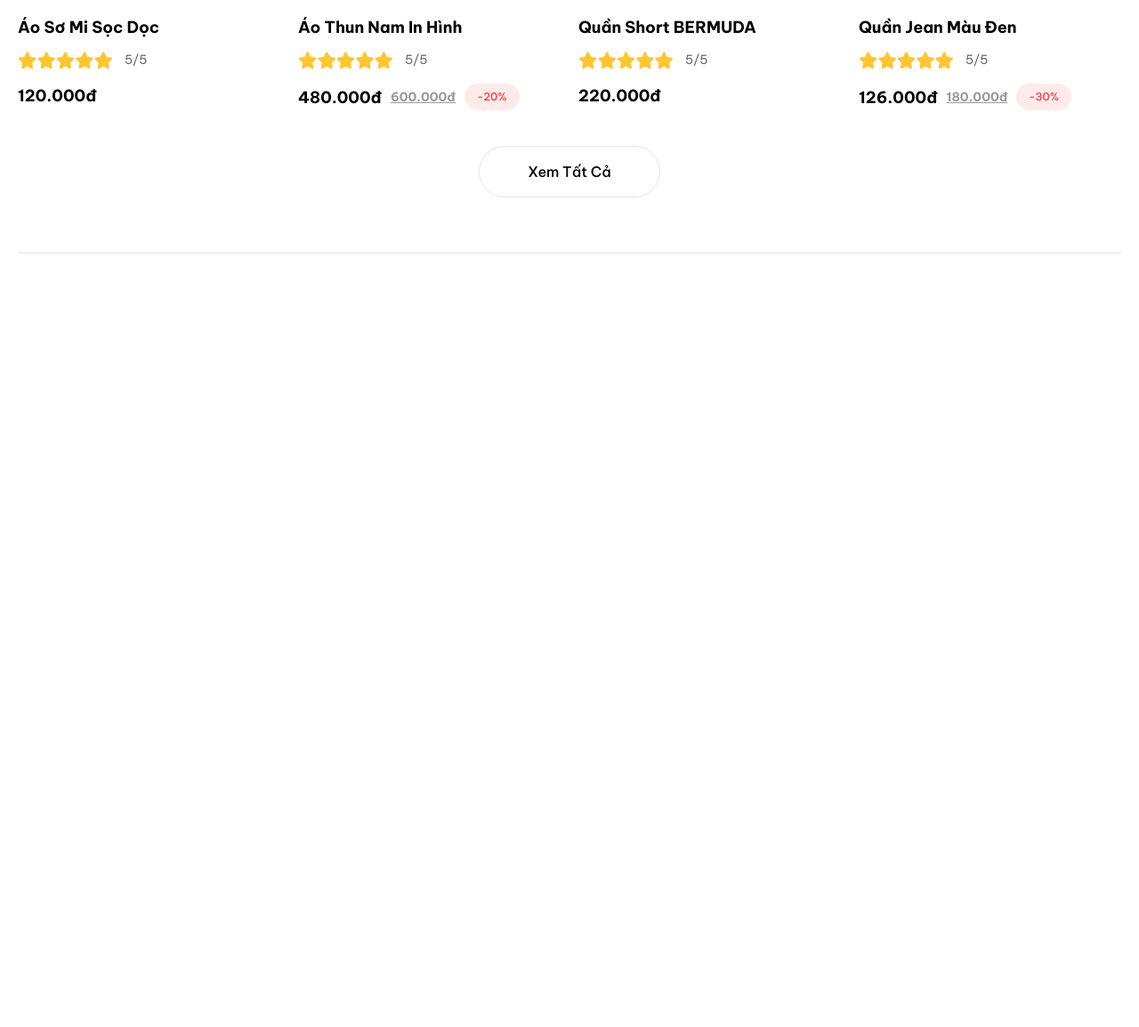
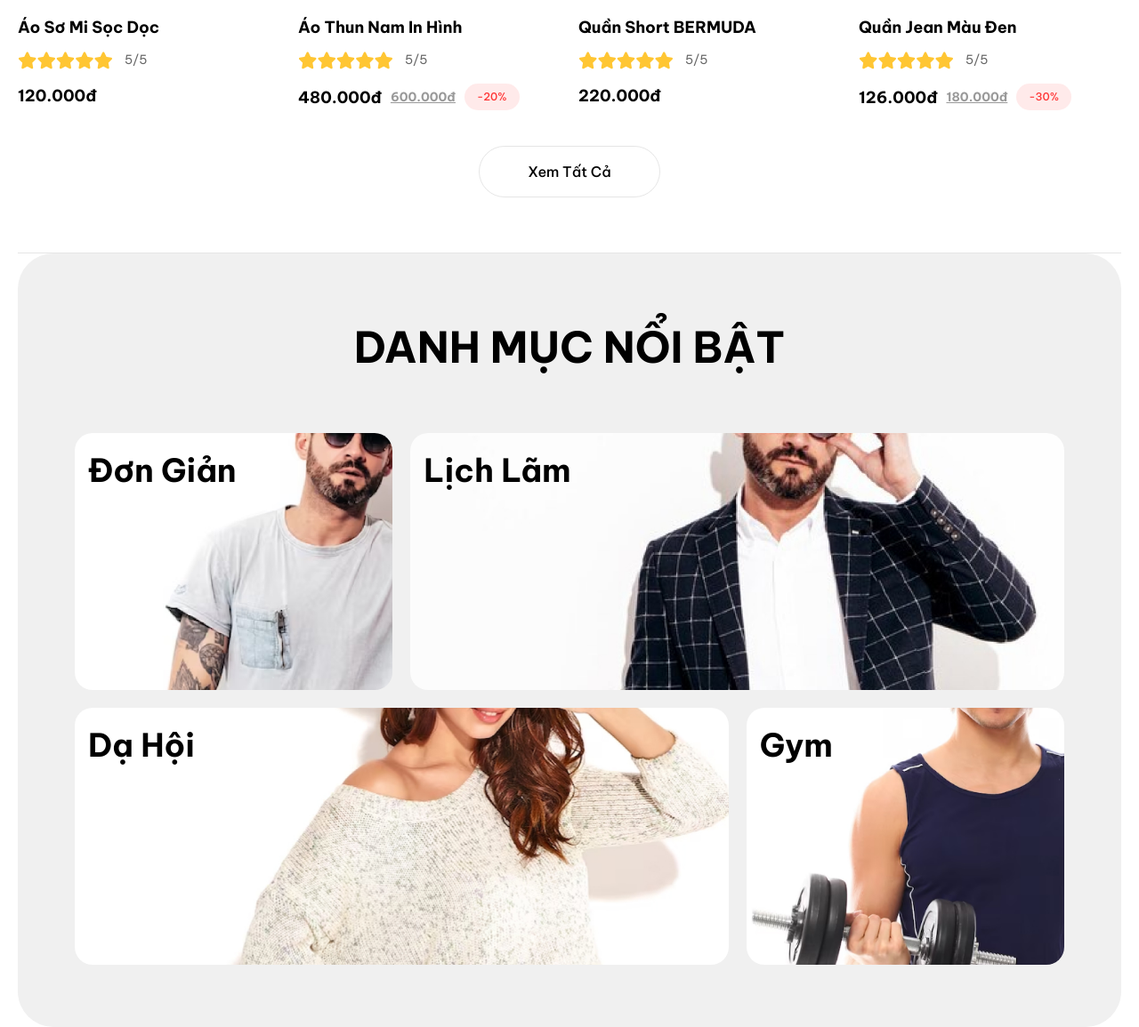
Before and after one commit to hongson2120061/Project-3, a website: page template/index.pug in a window 1280 px wide. Shown: the part 2183-3338 px from the top of the page at 89% size. Before the commit the page ends 2468 px from the top, so only its background shows below. Drawn offline with nearby package versions, Linux system fonts and the light colour scheme; files that its build step writes are made by us from their sources; files whose address does not match are found by name.

Commit message:
version 7

```diff
--- a/template/index.pug
+++ b/template/index.pug
@@ -228,3 +228,25 @@ html
                     a(class = "text-[16px] font-[500] text-primary rounded-[62px] px-[54px] py-[16px] mt-[40px] inline-block border border-[#0000001A]" href="#") Xem Tất Cả
 
         //- End  Section 4
+        //- Section-5
+        div(class="")
+            div(class="container mx-auto bg-[#F0F0F0] rounded-[40px] py-[70px] px-[64px]")
+                h2(class="text-[48px] font-[700] text-primary text-center mb-[60px]" ) DANH MỤC NỔI BẬT
+                div(class="grid grid-cols-3 gap-[20px]" )
+                    div(class="relative")
+                        div(class="text-[36px] font-[700] text-primary absolute top-[15px] left-[15px]") Đơn Giản
+                        div(class="h-[289px] w-auto truncate rounded-[20px]")
+                            img(class="w-full h-full object-cover" src="assets/images/banner-1.jpg" alt ="image")
+                    div(class="col-span-2 relative")
+                        div(class="text-[36px] font-[700] text-primary absolute top-[15px] left-[15px]") Lịch Lãm
+                        div(class="h-[289px] w-auto truncate rounded-[20px]")
+                            img(class="w-full h-full object-cover" src="assets/images/banner-2.jpg" alt ="image")
+                    div(class="col-span-2 relative")
+                        div(class="text-[36px] font-[700] text-primary absolute top-[15px] left-[15px]") Dạ Hội
+                        div(class="h-[289px] w-auto truncate rounded-[20px]")
+                            img(class="w-full h-full object-cover" src="assets/images/banner-3.jpg" alt ="image")
+                    div(class="relative")
+                        div(class="text-[36px] font-[700] text-primary absolute top-[15px] left-[15px]") Gym
+                        div(class="h-[289px] w-auto truncate rounded-[20px]")
+                            img(class="w-full h-full object-cover" src="assets/images/banner-4.jpg" alt ="image")
+        //- End Section-5
```
Also changed, not shown: index.html.
